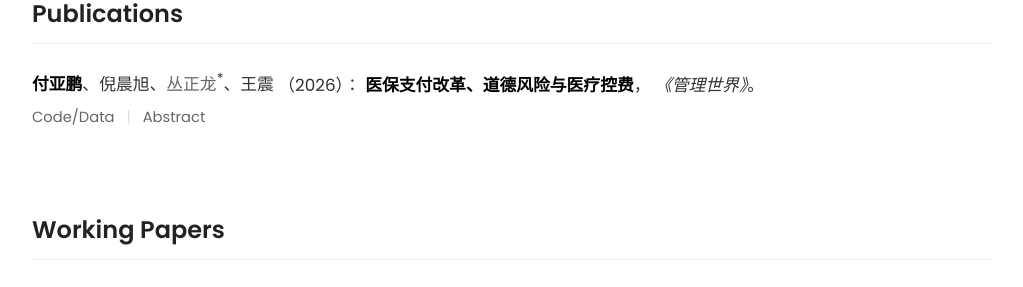
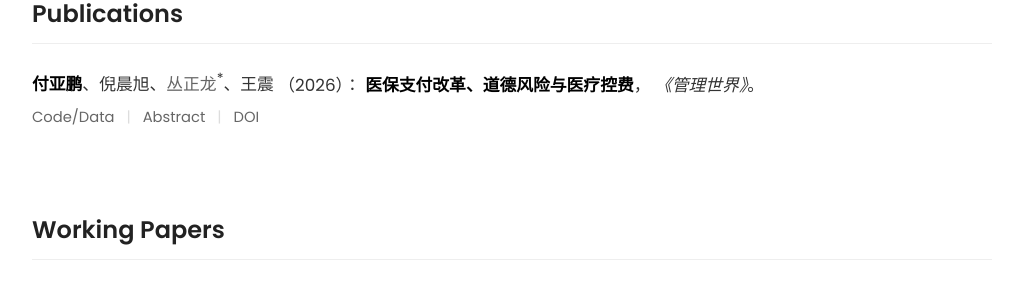
Before and after one commit to fyapeng/fyapeng.github.io, a Jekyll site: the page built from en/research.html, in a window 1280 px wide. Shown: the part 231-518 px from the top of the page, without its empty margins (128-1151 px from the left). Built offline with Jekyll 4.4.1, drawn with Linux system fonts in a browser that asks for light colours.

Commit message:
Update paper_item.html

```diff
--- a/_includes/paper_item.html
+++ b/_includes/paper_item.html
@@ -32,6 +32,11 @@
       {% if has_links %}<span class="sep">|</span>{% endif %}
       <a href="javascript:void(0)" class="abs-trigger" onclick="toggleAbs(this)">{{ include.t.research_page.abstract_btn | default: "Abstract" }}</a>
     {% endif %}
+
+    {% if include.paper.doi %}
+      <span class="sep">|</span>
+      <a href="{{ include.paper.doi }}" target="_blank">DOI</a>
+    {% endif %}
   </div>
 
   {% if include.paper.abstract %}
```
